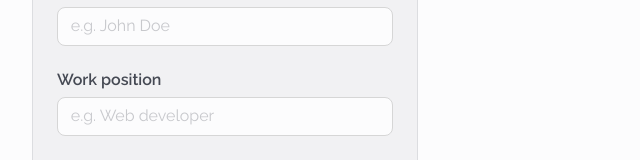
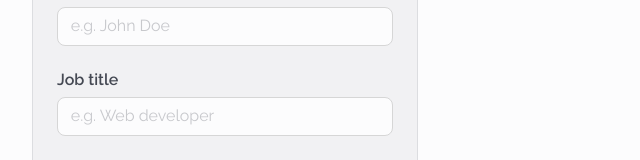
Before and after one commit to ErickBGomez/cv-application, a React (Vite) app: page / in a window 1280 px wide. Shown: the part 125-285 px from the top of the page, without its empty margins (0-640 px from the left). Built offline with nearby package versions, Linux system fonts and the light colour scheme.

Commit message:
Rename work position to job title

```diff
--- a/src/App.jsx
+++ b/src/App.jsx
@@ -11,7 +11,7 @@ import Resume from "./components/resume/Resume/Resume";
 
 const data = {
   fullname: "Erick Gomez",
-  workPosition: "Web developer",
+  jobTitle: "Web developer",
   about:
     "Lorem ipsum dolor sit amet, consectetur adipiscing elit. Ut et massa mi. Aliquam in hendrerit urna. Pellentesque sit amet sapien fringilla, mattis ligula consectetur, ultrices mauris. Maecenas vitae mattis tellus. Aliquam in hendrerit urna. Pellentesque sit amet ",
   email: "erickgomez@domain.com",
--- a/src/components/form/ResumeForm/ResumeForm.jsx
+++ b/src/components/form/ResumeForm/ResumeForm.jsx
@@ -8,7 +8,6 @@ import * as validator from "../../../helpers/form-validators/resume-form-validat
 
 /*
   TODOs:
-  2. Add social media (LinkedIn, GitHub, etc.) in contact
   6. Refactor label texts
 */
 
@@ -35,9 +34,9 @@ const ResumeForm = () => {
         </Form.Item>
 
         <Form.Item
-          label="Work position"
-          name="workPosition"
-          rules={validator.workPositionRules}
+          label="Job title"
+          name="jobTitle"
+          rules={validator.jobTitleRules}
         >
           <Input placeholder="e.g. Web developer" />
         </Form.Item>
--- a/src/components/resume/Resume/Resume.jsx
+++ b/src/components/resume/Resume/Resume.jsx
@@ -8,7 +8,7 @@ import ResumeEntry from "../ResumeEntry/ResumeEntry";
 const Resume = ({ data }) => {
   const {
     fullname,
-    workPosition,
+    jobTitle,
     about,
     email,
     phoneNumber,
@@ -22,7 +22,7 @@ const Resume = ({ data }) => {
     <div className="resume">
       <div className="resume-header">
         <div className="fullname">{fullname}</div>
-        <div className="work-position">{workPosition}</div>
+        <div className="work-position">{jobTitle}</div>
       </div>
       <aside className="resume-aside">
         {about && <ResumeSection title="About">{about}</ResumeSection>}
--- a/src/helpers/form-validators/resume-form-validators.js
+++ b/src/helpers/form-validators/resume-form-validators.js
@@ -2,8 +2,8 @@ export const fullnameRules = [
   { required: true, message: "Full name is required" },
 ];
 
-export const workPositionRules = [
-  { required: true, message: "Work position is required" },
+export const jobTitleRules = [
+  { required: true, message: "Job title is required" },
 ];
 
 export const aboutRules = [
```
